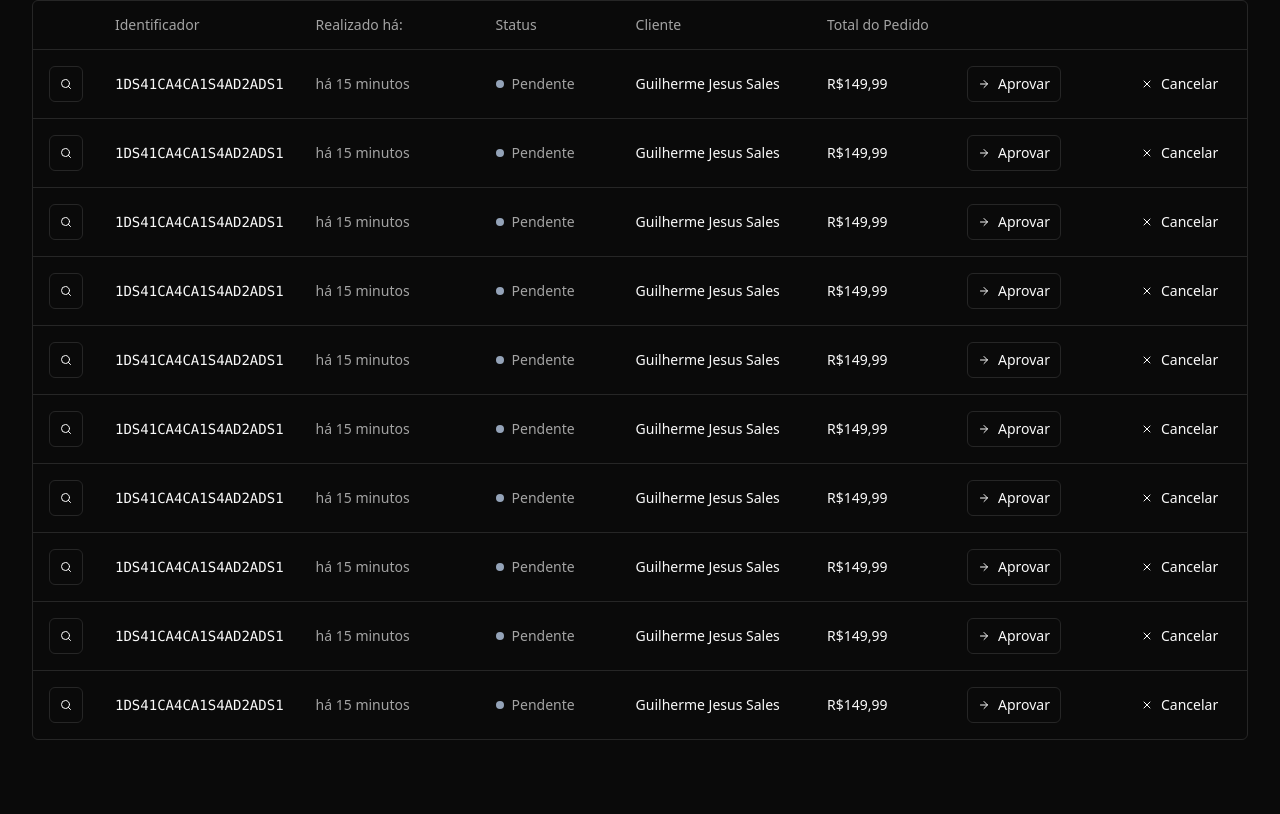
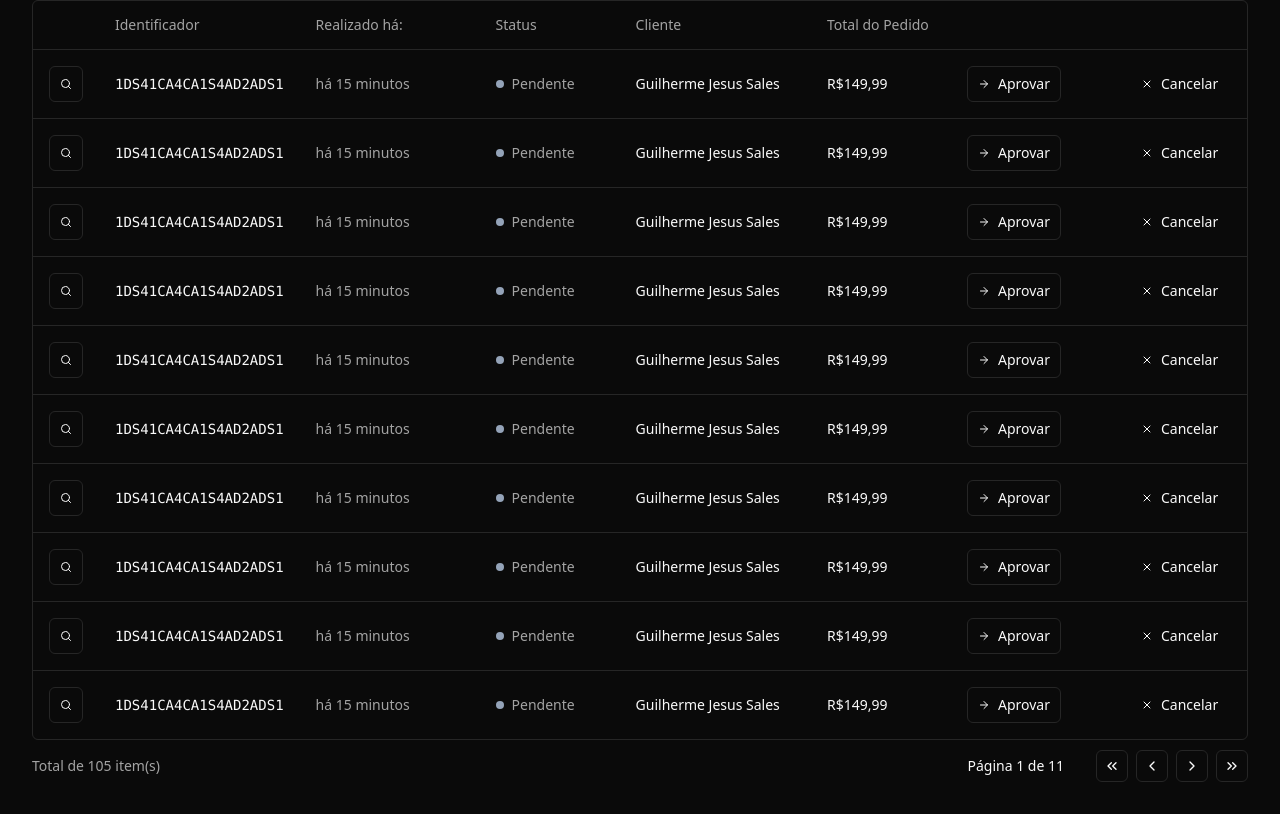
Before and after one commit to GuilhermeJSales/pizza.shop, a React (Vite) app: page /orders in a window 1280 px wide. Shown: the part 187-1001 px from the top of the page. Before the commit the page ends 959 px from the top, so only its background shows below. Built offline with nearby package versions, Linux system fonts and the light colour scheme.

Commit message:
Component Pagination created and styled

```diff
--- /dev/null
+++ b/src/components/pagination.tsx
@@ -0,0 +1,55 @@
+import {
+  ChevronLeft,
+  ChevronRight,
+  ChevronsLeft,
+  ChevronsRight,
+} from 'lucide-react'
+
+import { Button } from './ui/button'
+
+export interface PaginationProps {
+  pageIndex: number
+  totalCount: number
+  perPage: number
+}
+
+export function Pagination({
+  pageIndex,
+  totalCount,
+  perPage,
+}: PaginationProps) {
+  const pages = Math.ceil(totalCount / perPage) || 1
+  return (
+    <div className="flex items-center justify-between">
+      <span className="text-sm text-muted-foreground">
+        Total de {totalCount} item(s)
+      </span>
+      <div className="flex items-center gap-6 lg:gap-8">
+        <div className="text-sm font-medium">
+          Página {pageIndex + 1} de {pages}
+        </div>
+        <div className="flex items-center gap-2">
+          <Button variant="outline" className="h-8 w-8 p-0">
+            <ChevronsLeft className="h-4 w-4" />
+            <span className="sr-only">Primeira página</span>
+          </Button>
+
+          <Button variant="outline" className="h-8 w-8 p-0">
+            <ChevronLeft className="h-4 w-4" />
+            <span className="sr-only">Página anterior</span>
+          </Button>
+
+          <Button variant="outline" className="h-8 w-8 p-0">
+            <ChevronRight className="h-4 w-4" />
+            <span className="sr-only">Próxima página</span>
+          </Button>
+
+          <Button variant="outline" className="h-8 w-8 p-0">
+            <ChevronsRight className="h-4 w-4" />
+            <span className="sr-only">Última página</span>
+          </Button>
+        </div>
+      </div>
+    </div>
+  )
+}
--- a/src/pages/app/orders/orders.tsx
+++ b/src/pages/app/orders/orders.tsx
@@ -1,5 +1,6 @@
 import { Helmet } from 'react-helmet-async'
 
+import { Pagination } from '@/components/pagination'
 import {
   Table,
   TableBody,
@@ -17,7 +18,6 @@
       <Helmet title="Pedidos" />
       <div className="flex flex-col gap-4">
         <h1 className="text-3xl font-bold tracking-tight">Pedidos</h1>
-      </div>
         <div className="space-y-2.5">
           <OrderTableFilters />
 
@@ -42,6 +42,8 @@
               </TableBody>
             </Table>
           </div>
+          <Pagination pageIndex={0} totalCount={105} perPage={10} />
+        </div>
       </div>
     </>
   )
```
Lines whose indentation alone changed are shown as unchanged.
